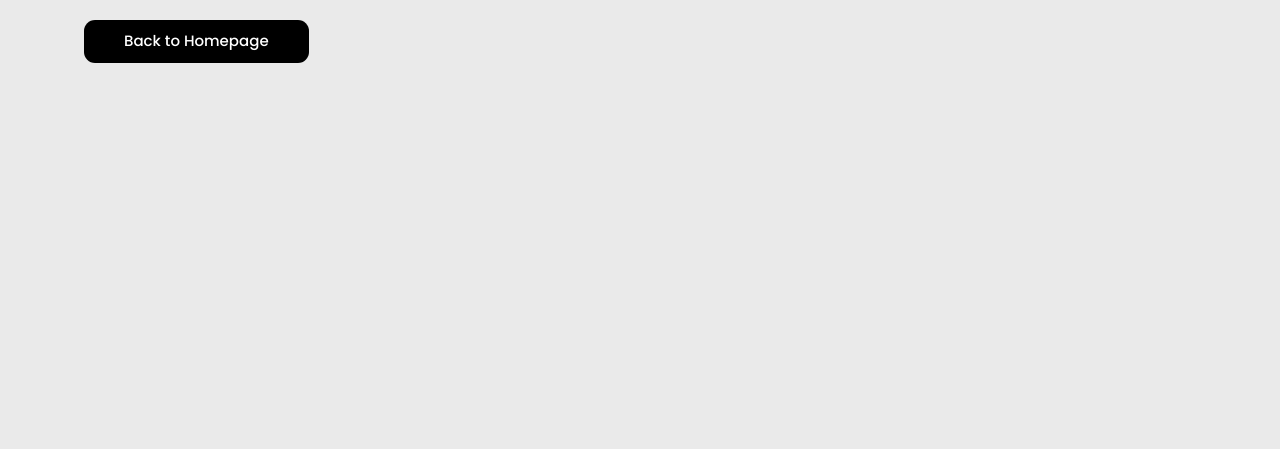
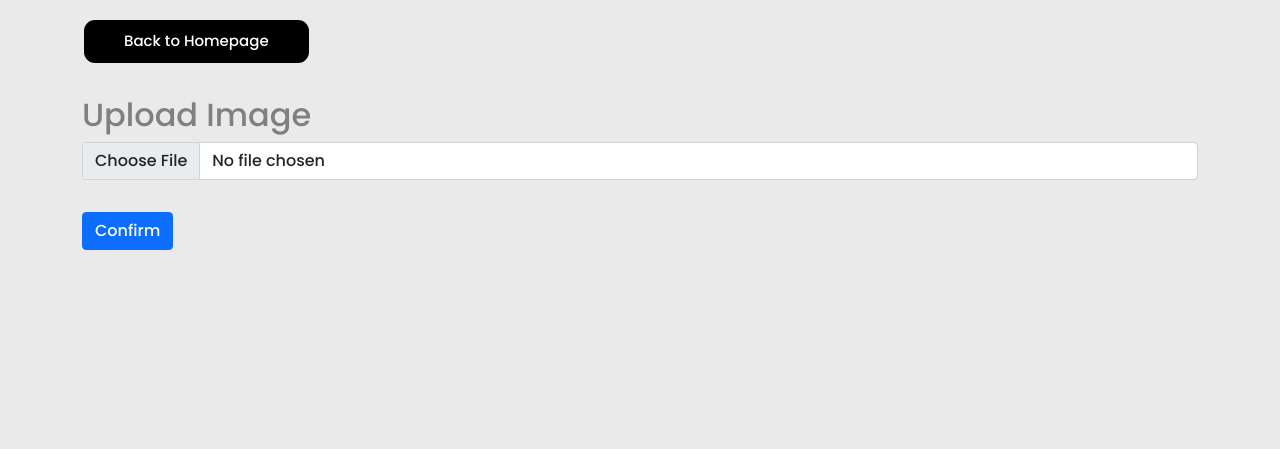
Before and after one commit to Meowmeow-alt/Reconnect, a Flask app: page /upload in a window 1280 px wide. Shown: the top 449 px of the page. Before the commit the page ends 63 px from the top, so only its background shows below. Run offline with Flask 3, Linux system fonts and the light colour scheme; a user stored in the database is signed in; some libraries are stand-ins or nearby versions; some web fonts are replaced.

Commit message:
Upload templates

```diff
--- a/templates/upload.html
+++ b/templates/upload.html
@@ -6,4 +6,12 @@ Matching History
 
 {% block body %}
     {% include "backbar.html" %}
+    <div class="container mt-5 pt-5">
+        <h2>Upload Image</h2>
+        <div class="mb-3">
+            <input type="file" class="form-control" id="imageUpload" accept="image/*">
+        </div>
+        <img id="imagePreview" src="#" alt="Image Preview" style="display: none;">
+        <button id="confirmButton" class="btn btn-primary mt-3">Confirm</button>
+    </div>
 {% endblock %}
```
Also changed, not shown: templates/search.html (+1 -8 lines), user.db (deleted).
